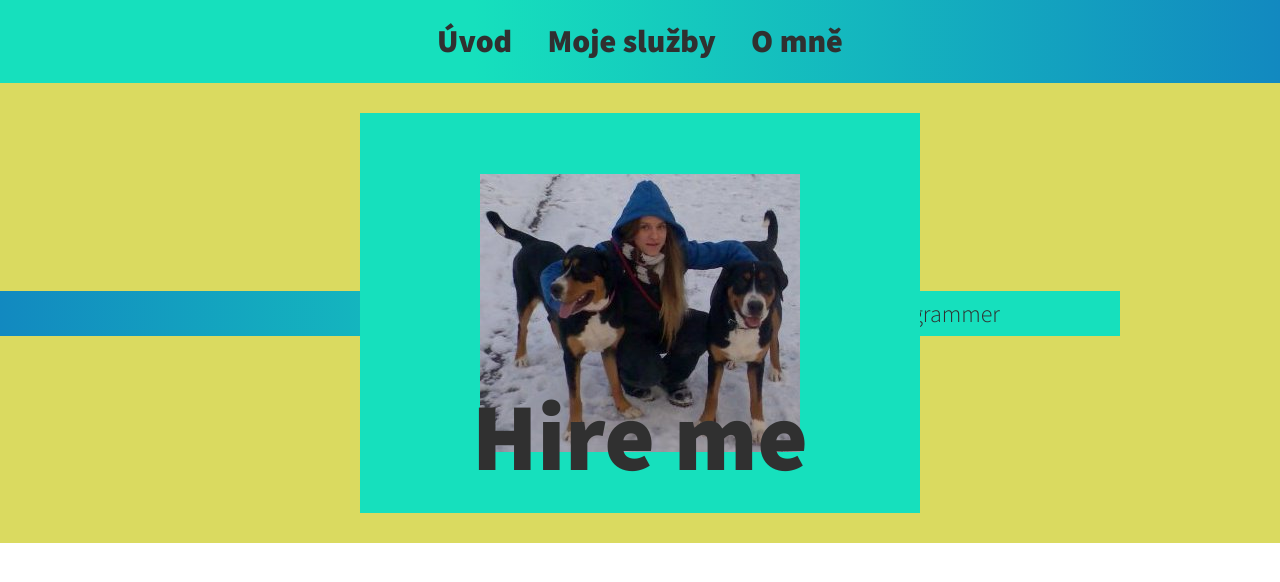
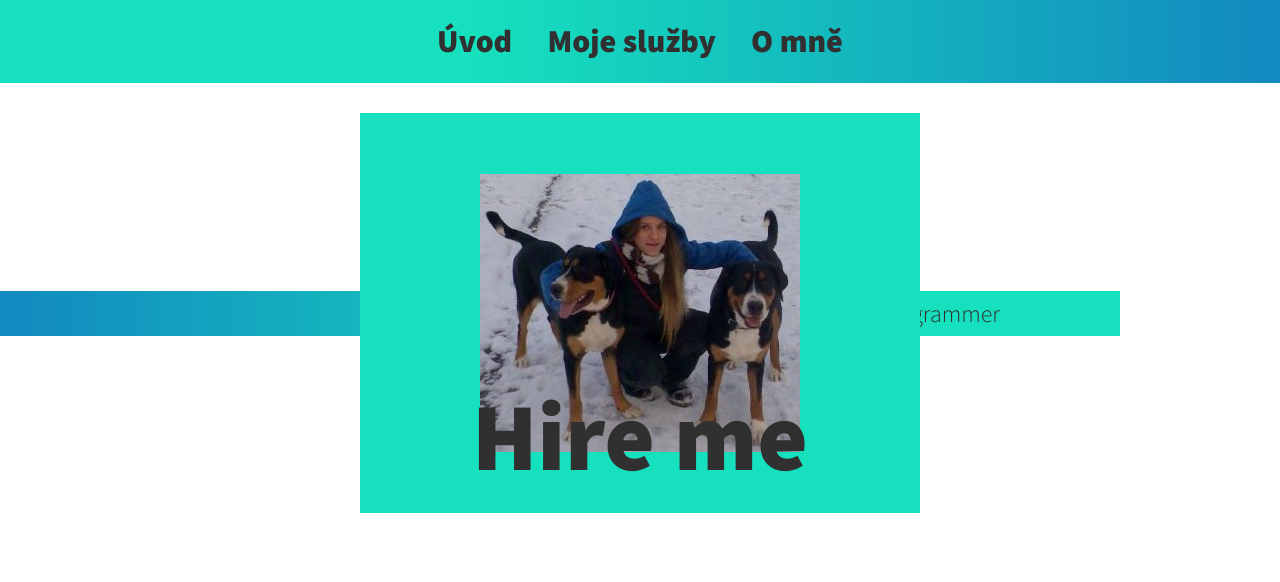
Before and after one commit to JiMare/portfolio-JM, a plain HTML site: page index.html in a window 1280 px wide. Drawn offline with Linux system fonts and the light colour scheme.

Commit message:
white background

```diff
--- a/style.scss
+++ b/style.scss
@@ -82,7 +82,7 @@ header{
     display: flex;
     justify-content: center;
     align-items: center;
-    background-color: $javascriptColor;
+    background-color: $mainBackgroundColor;
 
     .card{
         position: relative;
```
Also changed, not shown: style.css, 1 other file.
